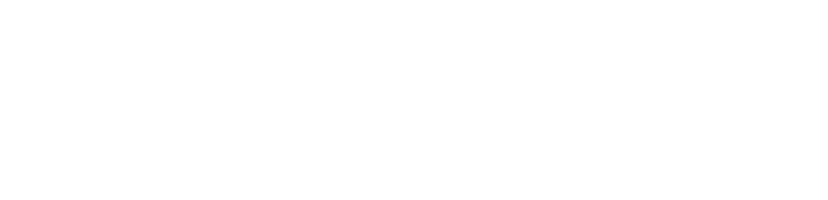
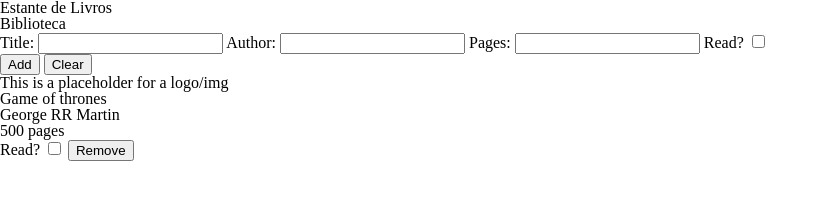
Before and after one commit to Bruno-fmaciel/library, a plain HTML site: page index.html in a window 1280 px wide. Shown: the whole page, without its empty margins (0-828 px from the left). Drawn offline with Linux system fonts and the light colour scheme.

Commit message:
html formating

```diff
--- a/index.html
+++ b/index.html
@@ -12,7 +12,39 @@
     <link href="https://fonts.googleapis.com/css2?family=Roboto&display=swap" rel="stylesheet">
 </head>
 <body>
-
+    <div class="container">
+        <div class="header">Estante de Livros</div>
+        <div class="menu">
+            <h1>Biblioteca</h1>
+            <div class="inputs">
+                <label for="title"> Title: </label>
+                <input type="text" id="title">
+                <label for="author"> Author: </label>
+                <input type="text" id="author">
+                <label for="pages"> Pages: </label>
+                <input type="text" id="pages">
+                <label for="read">Read?</label>
+                <input type="checkbox" id="read">
+            </div>
+            <div class="buttons">
+                <button id="Add">Add</button>
+                <button id="Clear">Clear</button>
+            </div>
+            <div class="logo">
+                This is a placeholder for a logo/img
+            </div>
+        </div>
+        <div class="books">
+            <div class="book">
+                <h2>Game of thrones</h2>
+                <p>George RR Martin</p>
+                <p>500 pages</p>
+                <label for="read">Read?</label>
+                <input type= "checkbox" id="read">
+                <button>Remove</button>
+            </div>
+        </div>
+    </div>
 
 
     <script src="script.js"></script>
```
